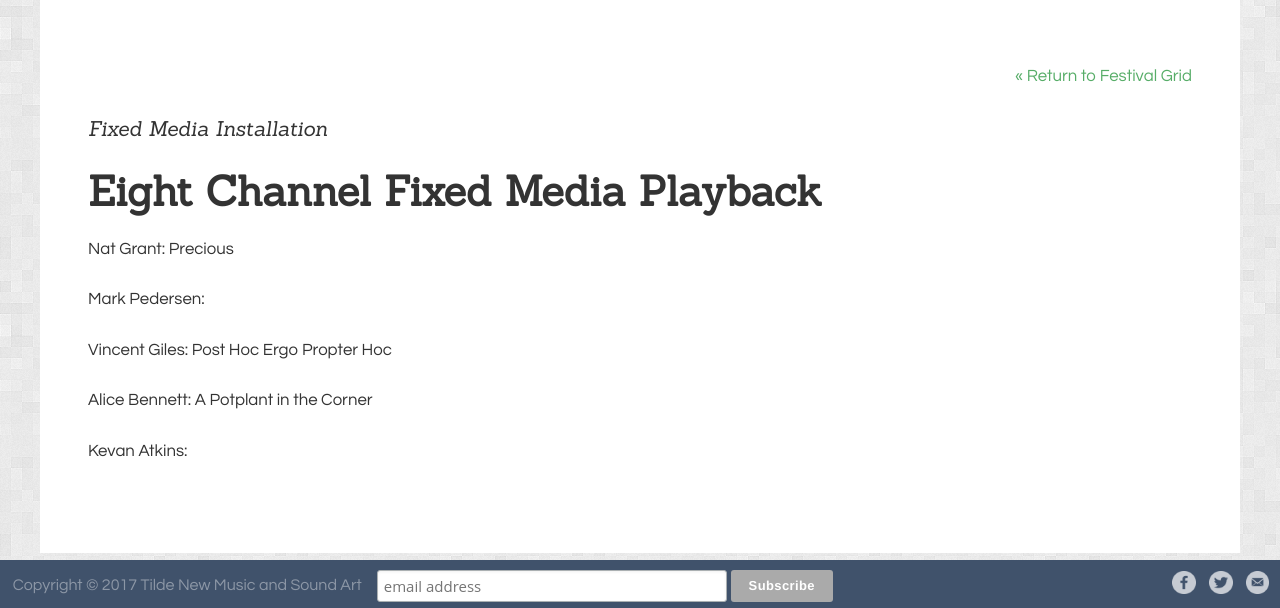
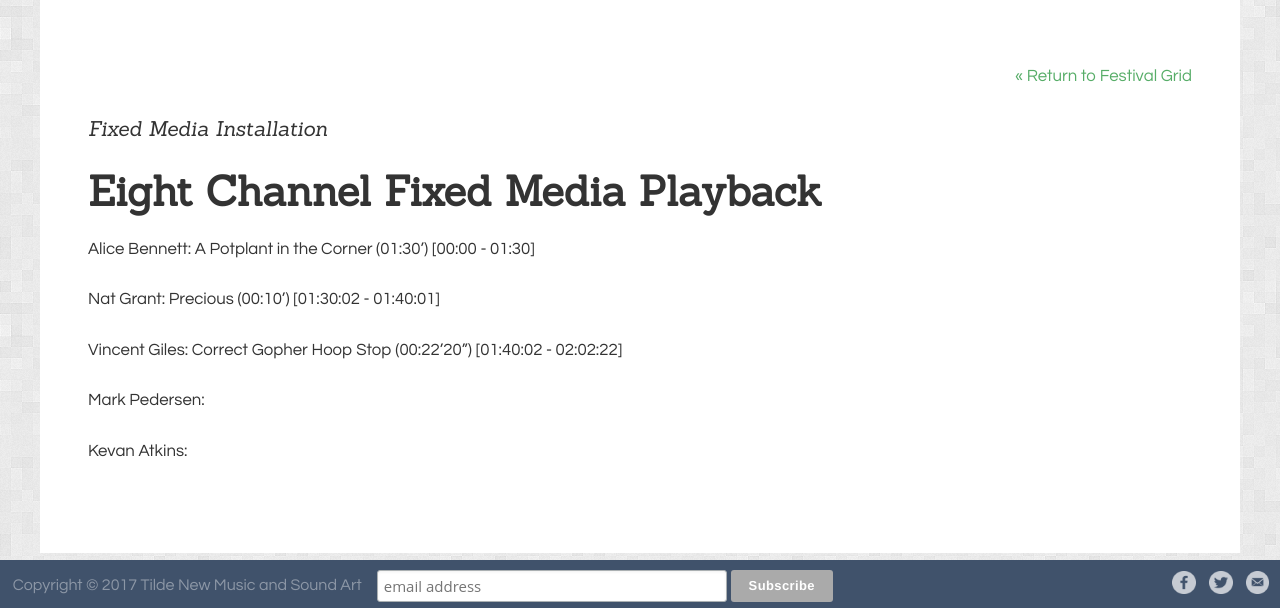
Before and after one commit to unclewalter/tilde-festival-website, a Jekyll site: the page built from _program/G_001.md, in a window 1280 px wide. Shown: the part 852-1460 px from the top of the page. Built offline with Jekyll 4.4.1, drawn with Linux system fonts in a browser that asks for light colours.

Commit message:
adding detail and times

```diff
--- a/_program/G_001.md
+++ b/_program/G_001.md
@@ -8,13 +8,13 @@ all-day: true
 space: 'grounds' #Choices are 'white box', 'black box', 'open box', 'grounds'
 ---
 <!-- Description -->
-Nat Grant: Precious
+Alice Bennett: A Potplant in the Corner (01:30') [00:00 - 01:30]
 
-Mark Pedersen:
+Nat Grant: Precious (00:10') [01:30:02 - 01:40:01]
 
-Vincent Giles: Post Hoc Ergo Propter Hoc
+Vincent Giles: Correct Gopher Hoop Stop (00:22'20") [01:40:02 - 02:02:22]
 
-Alice Bennett: A Potplant in the Corner
+Mark Pedersen: <!-- to be updated -->
 
-Kevan Atkins:
+Kevan Atkins: <!-- to be updated -->
 <!-- Bio -->
```
